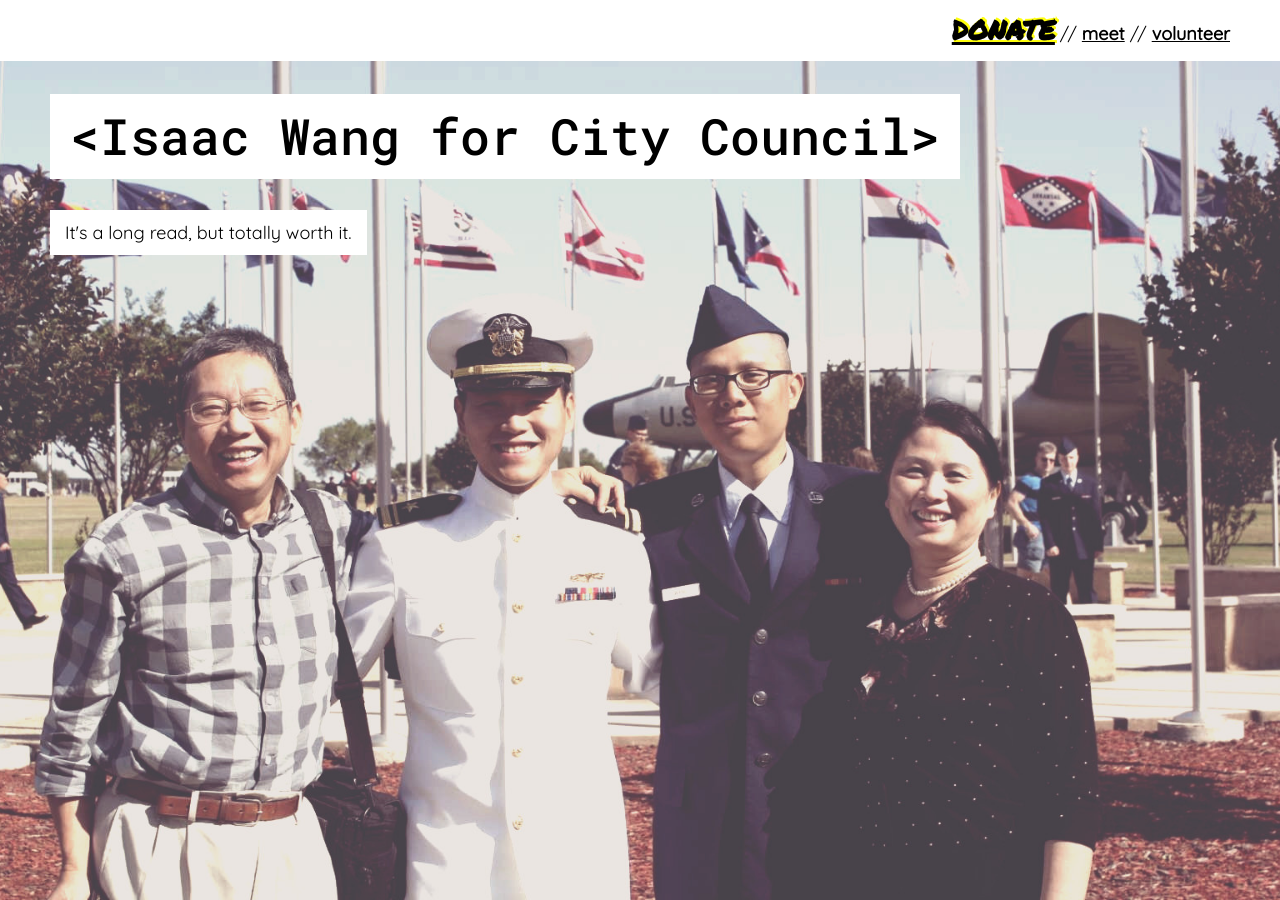
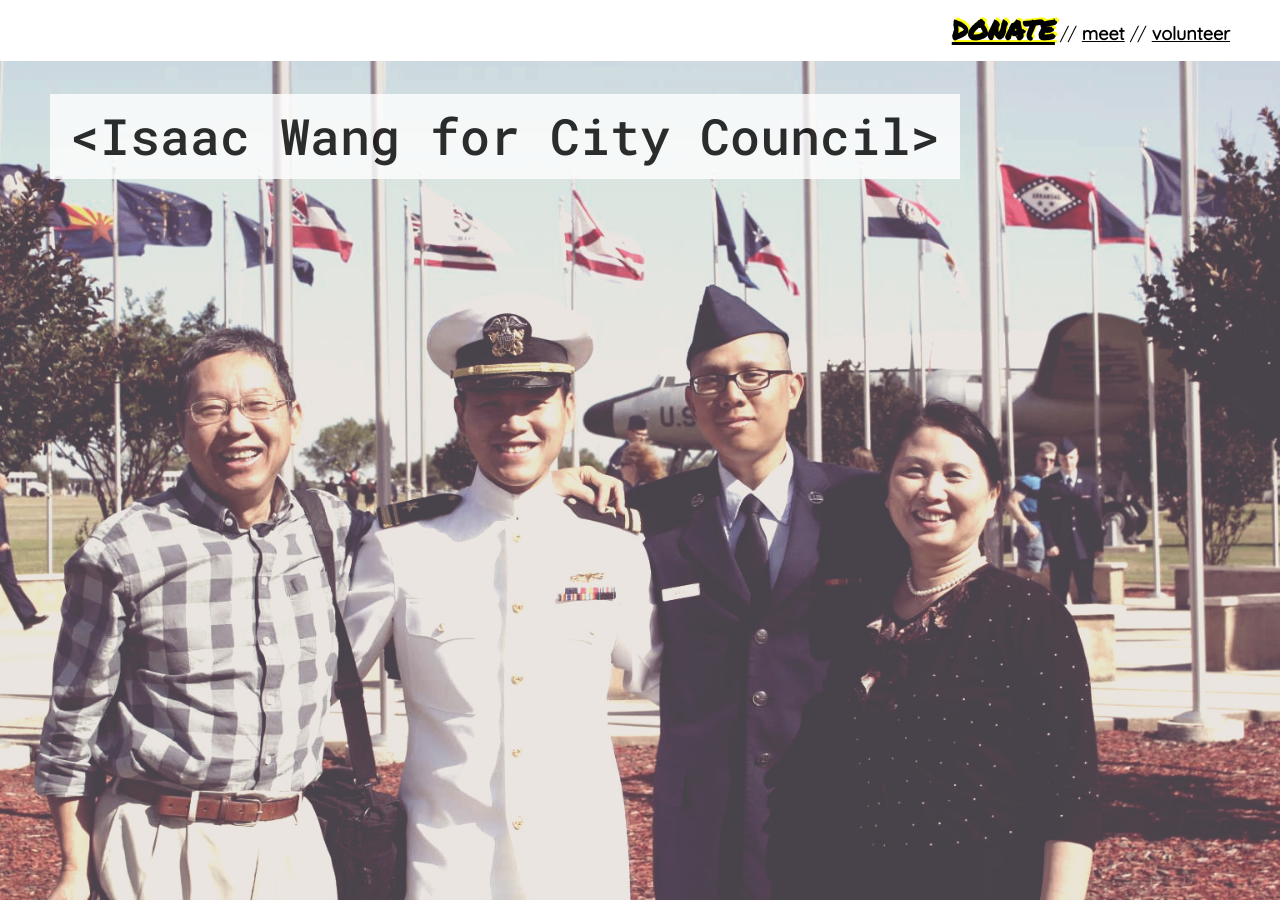
Before and after one commit to matikin9/campaign-website, a Jekyll site: the page built from index.md, in a window 1280 px wide and 900 px high. Built offline with Jekyll 4.4.1, drawn with Linux system fonts in a browser that asks for light colours; nearby versions of some CDN libraries.

Commit message:
Added transparency

```diff
--- a/_includes/css/style.css
+++ b/_includes/css/style.css
@@ -16,6 +16,7 @@
 	background: #{{ site.data.template.color.dark-one }};
     margin-top: 40px;
     padding: 15px 20px;
+    opacity: 0.8;
 }
 
 #section0 p {
--- a/_includes/header.html
+++ b/_includes/header.html
@@ -1,3 +1 @@
 <h1>&lt;Isaac Wang for City Council&gt;</h1>
-<br>
-<p>It's a long read, but totally worth it.</p>
```
